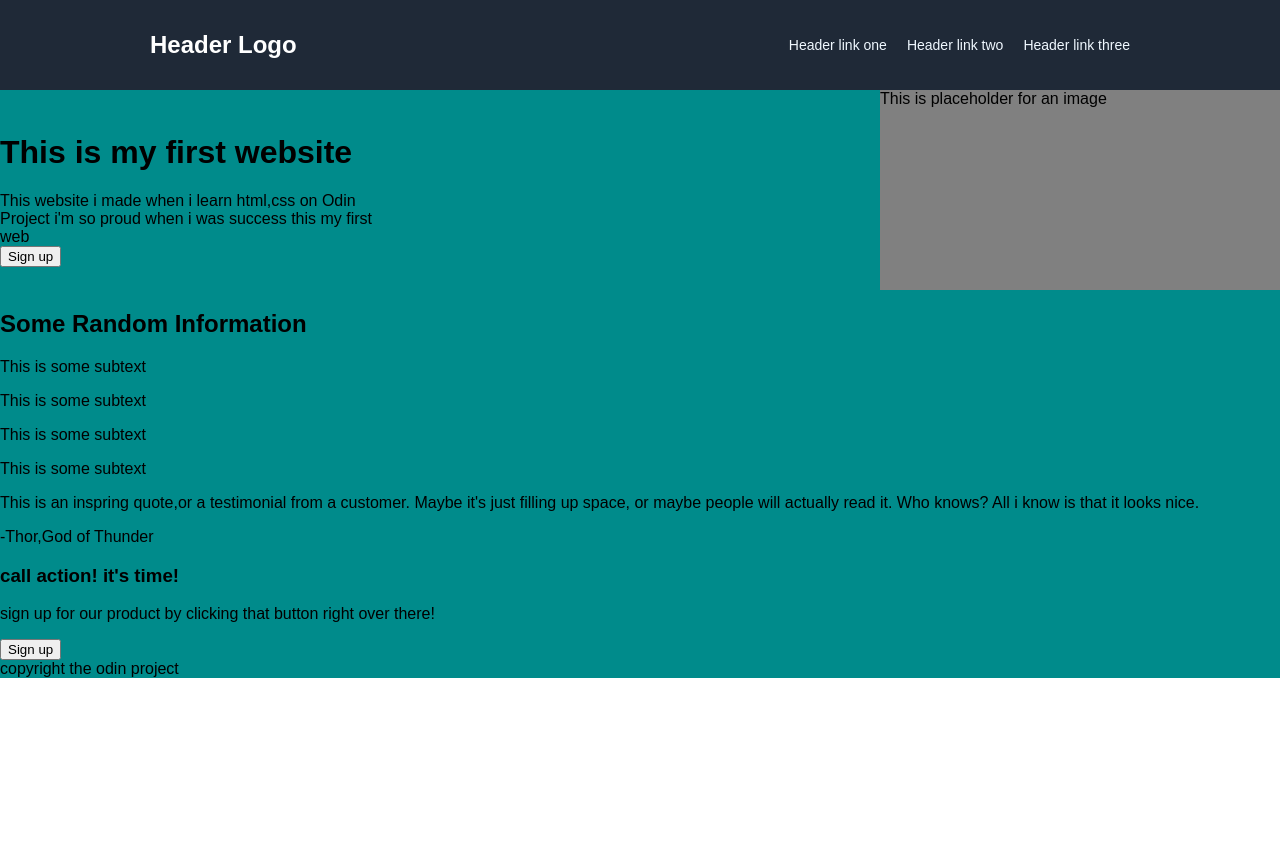
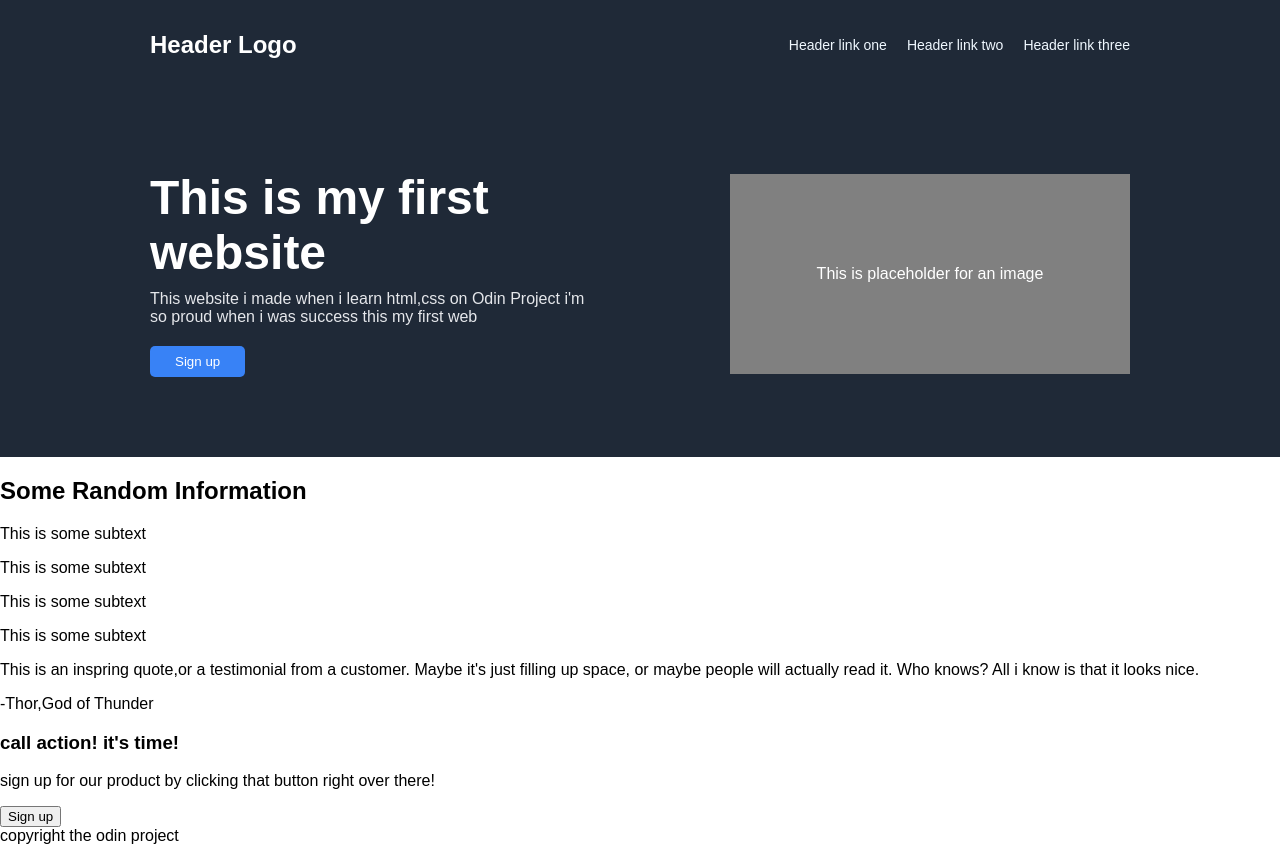
Before and after one commit to dund11/project-Landing-Page, a plain HTML site: page Index.html in a window 1280 px wide. Before the commit the page ends 800 px from the top, so only its background shows below. Drawn offline with Linux system fonts and the light colour scheme.

Commit message:
finish hero style

```diff
--- a/Style.css
+++ b/Style.css
@@ -30,22 +30,44 @@ a {
     font-size: 24px;
 }
 
-.header-section {
-    background: darkcyan;
-}
 
 .hero {
+    background: #1f2937;
+    color: white;
     display: flex;
     justify-content: space-between;
     align-items: center;
+    padding: 80px 150px;
 }
 
 .hero-text {
-    max-width: 400px;
+    max-width: 450px;
+}
+
+.hero-text h1 {
+    font-size: 48px;
+    margin: 0;
+}
+
+.paragraph {
+    color: #e5e7eb;
+    margin: 10px 0 20px 0;
 }
 
 .hero-image {
     width: 400px;
     height: 200px;
     background: gray;
+    display: flex;
+    align-items: center;
+    justify-content: center;
+    color: white;
 }
+
+.sign {
+    background: #3882f6;
+    border: none;
+    color: white;
+    padding: 8px 25px;
+    border-radius: 5px;
+}
```
